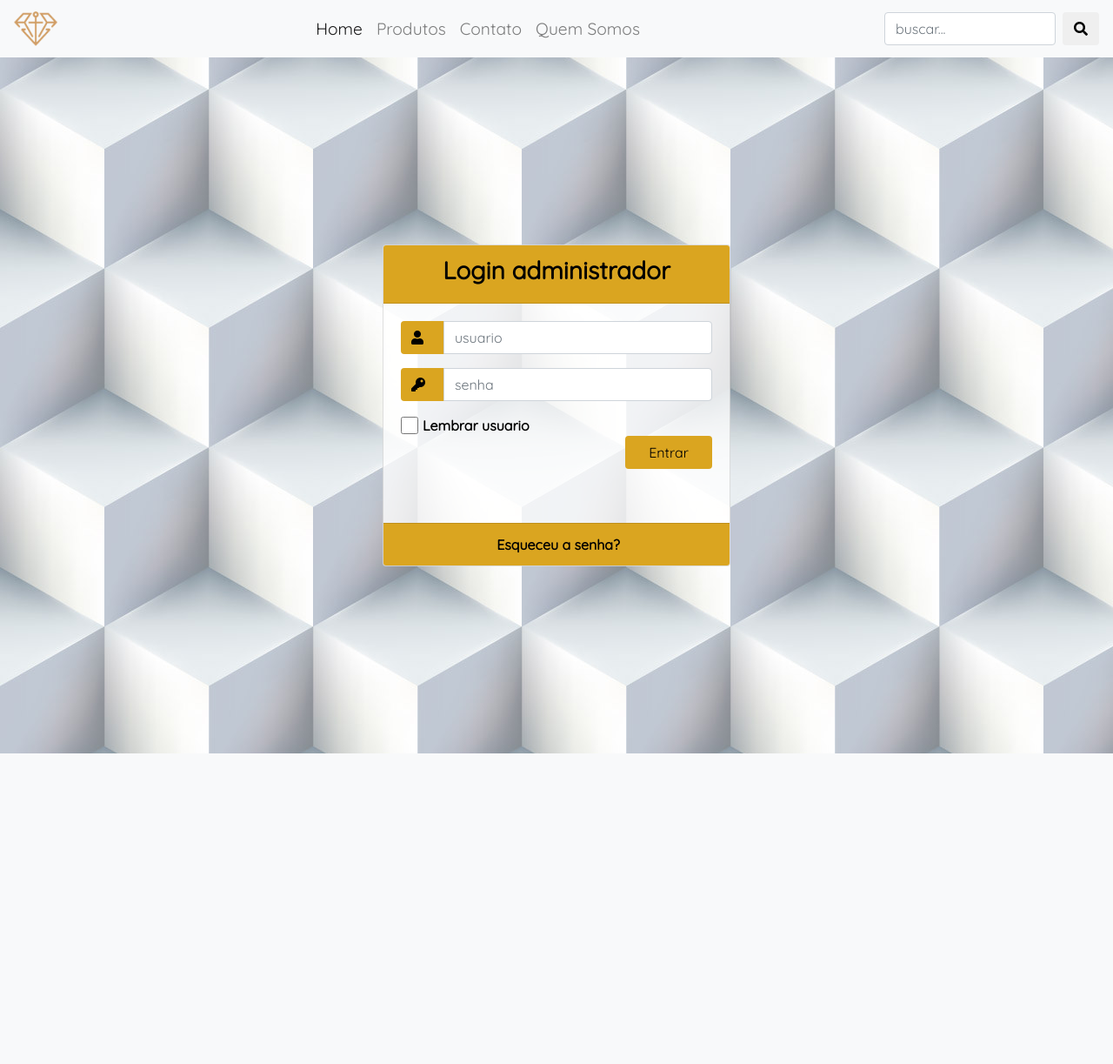
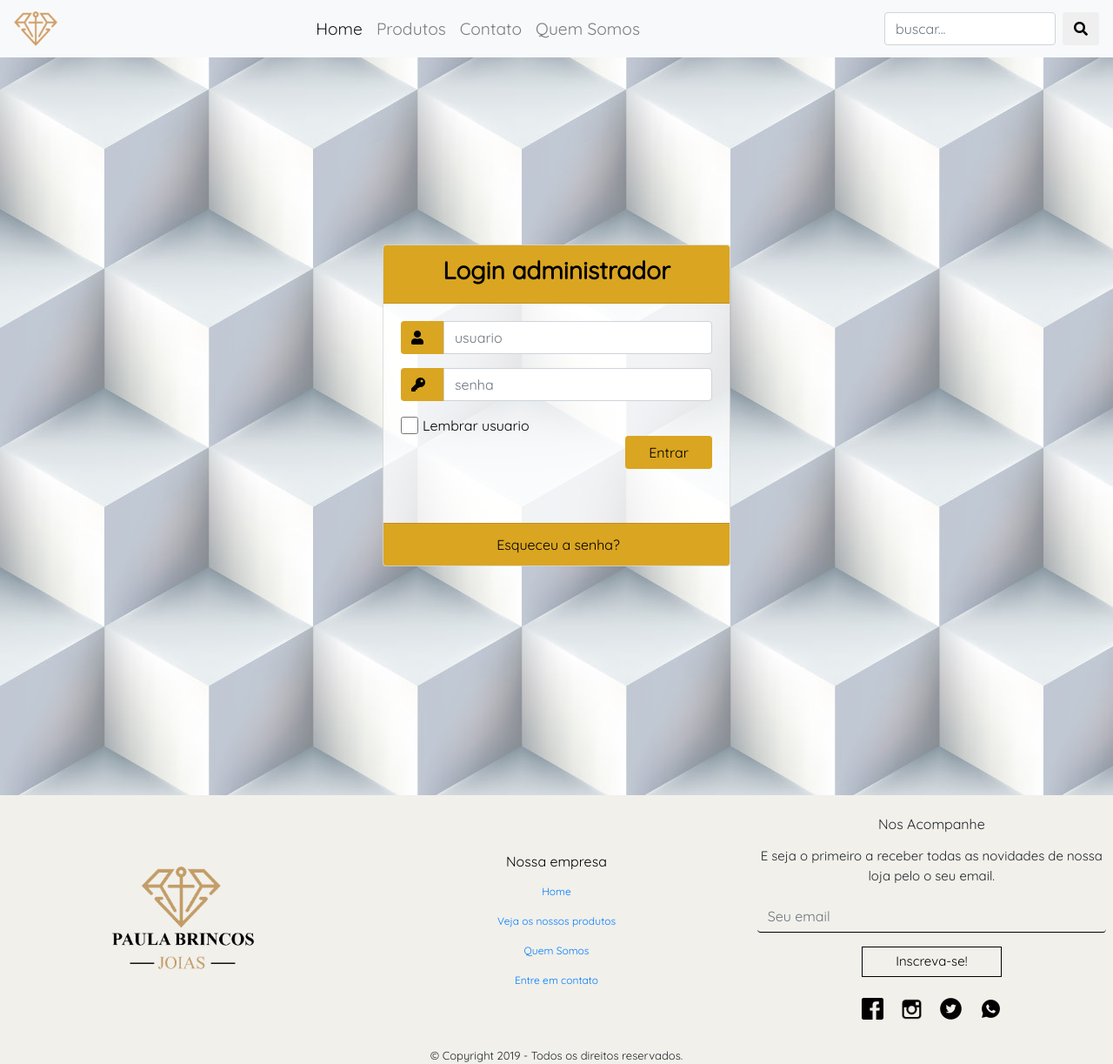
Before and after one commit to GabrielCeffas/Equipe-3-Trainee-2019.2, a PHP site: page /viewLogin.html in a window 1280 px wide. Shown: the whole page at 87% size. Before the commit the page ends 866 px from the top, so only its background shows below. Run offline with PHP 8.4, Linux system fonts and the light colour scheme; some libraries are stand-ins or nearby versions.

Commit message:
coloquei o footer

```diff
--- a/View_Login/viewLogin.css
+++ b/View_Login/viewLogin.css
@@ -13,7 +13,7 @@ font-family: 'Quicksand', sans-serif;
 body{
     background-image:url("img/textura4.jpg");
     font-family: 'Quicksand', sans-serif!important;
-    font-weight: bolder;
+
 }
 
 .container{
@@ -90,3 +90,54 @@ color: black!important;
 .card-header{
     background-color: #DAA520;
 }
+
+#rodape{
+    background-color: #f1f0eb;
+    width: auto;
+    height: auto;
+}
+.bto{
+    width: 40%;
+    background: transparent;
+    padding: 5px;
+    font-size: 15px;
+    border: 1px solid #000000;
+}
+
+.UserEmail{
+    background-color: transparent;
+    border: none;
+    border-bottom: 1px solid #000;
+}
+
+#social{
+    margin: 2%;
+    width: 25px;
+    height: 25px;
+}
+
+#copyright{
+    font-size: 13px;
+    text-align: center;
+}
+
+#end{
+    font-size: 15px;
+    text-align: center;
+}
+
+.mapaSite{
+    font-size: 75%;
+    text-align: center;
+    color: #000000;
+    display: flex;
+    align-self: center;
+    justify-content: center;
+}
+
+#logo{
+    text-align: center;
+    max-width: 1080px;
+    width: 45%;
+    height: auto;
+}
--- a/View_Login/viewLogin.html
+++ b/View_Login/viewLogin.html
@@ -7,8 +7,9 @@
     <link href="//maxcdn.bootstrapcdn.com/bootstrap/4.1.1/css/bootstrap.min.css" rel="stylesheet" id="bootstrap-css">
     <script src="//maxcdn.bootstrapcdn.com/bootstrap/4.1.1/js/bootstrap.min.js"></script>
     <script src="//cdnjs.cloudflare.com/ajax/libs/jquery/3.2.1/jquery.min.js"></script>
-
+    <script src="https://kit.fontawesome.com/101f0cf20a.js" crossorigin="anonymous"></script>
     <link href="https://fonts.googleapis.com/css?family=Quicksand&display=swap" rel="stylesheet">
+    <link rel="icon" href="img/logodiamante.png">
 
     <!--Bootsrap 4 CDN-->
     <link rel="stylesheet" href="https://stackpath.bootstrapcdn.com/bootstrap/4.1.3/css/bootstrap.min.css" integrity="sha384-MCw98/SFnGE8fJT3GXwEOngsV7Zt27NXFoaoApmYm81iuXoPkFOJwJ8ERdknLPMO" crossorigin="anonymous">
@@ -89,6 +90,39 @@
             </div>
         </div>
     </div>
+
+    <footer id="rodape" class="mt-5 content">
+        <div>
+          <div class="row p-2  text-center">
+            <div class="col-md-4 mapaSite">
+              <a href="index.html"><img id="logo" src="img/logo.png"></a>
+            </div>
+            <div class="col-md-4 mapaSite">
+              <nav>
+                <p><h6>Nossa empresa</h6></p>
+                <p><a class="menu" href="#">Home</a></p>
+                <p><a class="menu" href="#">Veja os nossos produtos</a></p>
+                <p><a class="menu" href="quemsomos.html">Quem Somos</a></p>
+                <p><a class="menu" href="#">Entre em contato</a></p>
+              </nav>
+            </div>
+            <div id="end" class="col-md-4">
+              <section>
+                <p for="email"><h6>Nos Acompanhe</h6></p>
+                <p id="end">E seja o primeiro a receber todas as novidades de nossa loja pelo o seu email.</p>
+                <p><input class="UserEmail form-control" name="UserEmail" id="UserEmail" type="email" placeholder="Seu email"></p>
+                <p><input class="bto" type="submit" value="Inscreva-se!"/></p>
+              </section>
+              <p><a title="Facebook" href="http://facebook.com/"><img id="social"src="img/facebook.png"></i></a>
+              <a title="Instagram" href="http://instagram.com/"><img id="social"src="img/instagram.png"></i></a>
+              <a title="Twitter" href="http://twitter.com/"><img id="social"src="img/twitter.png"></i></a>
+              <a title="Whatsapp" href="http://web.whatsapp.com/"><img id="social"src="img/whatsapp.png"></i></a></p>
+            </div>
+          </div>
+        </div>
+        <p id="copyright">© Copyright 2019 - Todos os direitos reservados.</p>
+      </footer>
+
 </body>
 
 </html>
```
Also changed, not shown: View_Login/img/Twitter.png (added), View_Login/img/facebook.png (added), View_Login/img/instagram.png (added), View_Login/img/logo.png (added), View_Login/img/logodiamante (1).png (added), View_Login/img/whatsapp.png (added).
